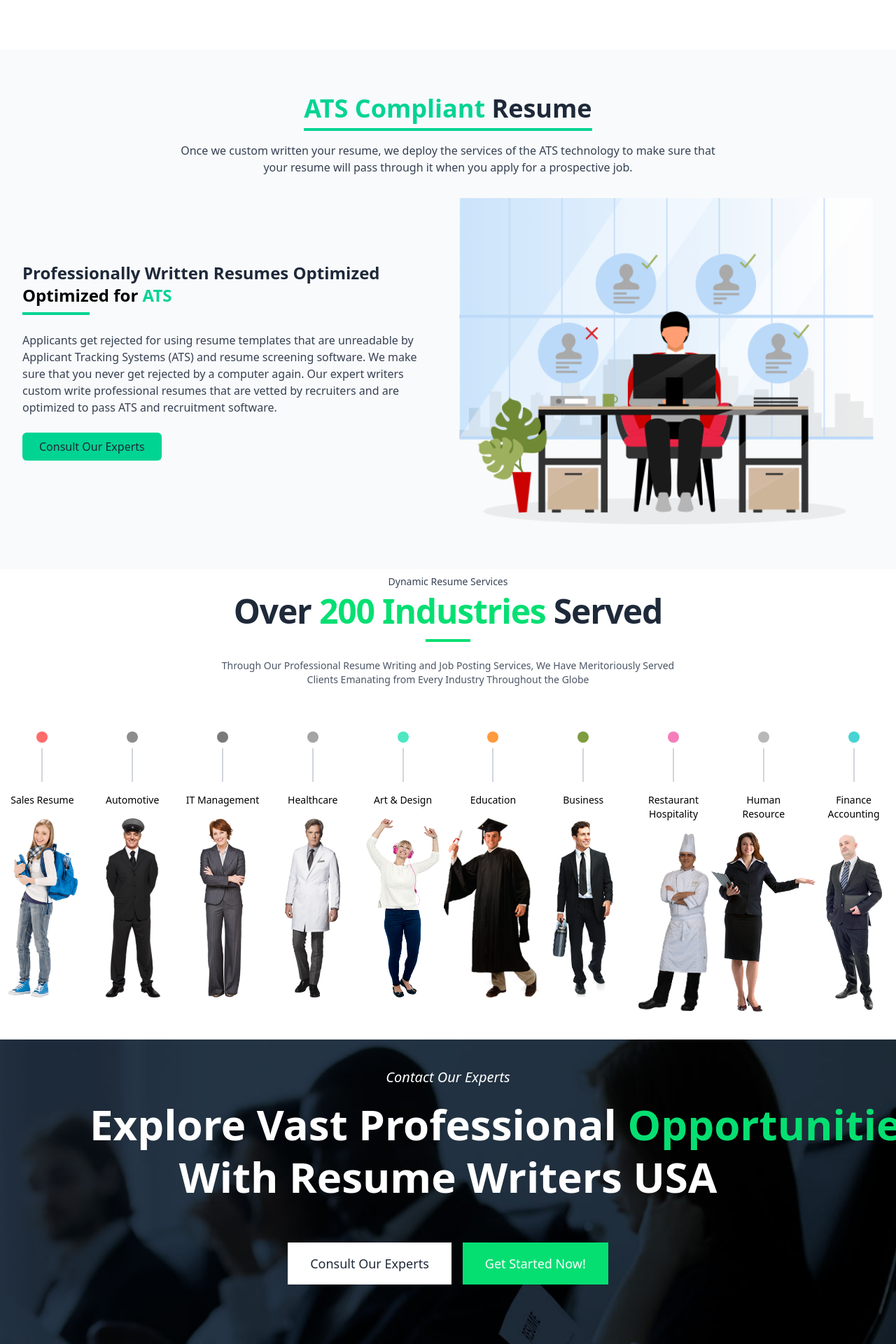
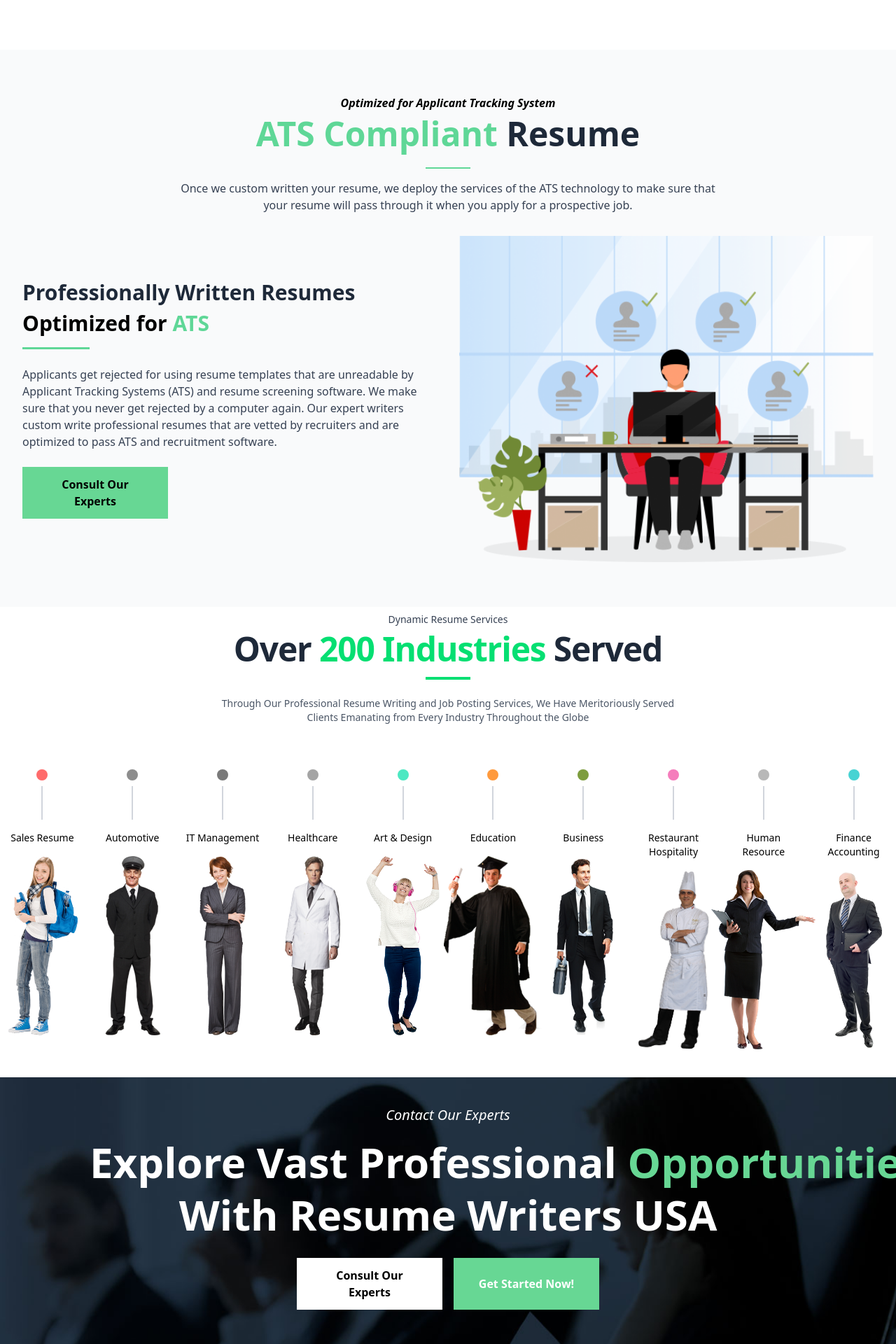
Before and after one commit to ribalarshad20/usa-resume-writers-1, a React (Vite) app: page / in a window 1280 px wide. Shown: the part 3540-5460 px from the top of the page at 70% size. Built offline with nearby package versions, Linux system fonts and the light colour scheme.

Commit message:
Updated the color combination

```diff
--- a/src/components/atoms/ATSResumeSection.tsx
+++ b/src/components/atoms/ATSResumeSection.tsx
@@ -1,7 +1,6 @@
 import React from "react";
 import resumeImage from "../../assets/optmz-img-01.png";
 interface ATSResumeSectionProps {
-  // Props can be added to make this component more dynamic
   consultButtonText?: string;
   headerText?: string;
   subHeaderText?: string;
@@ -11,26 +10,29 @@
 }
 
 const ATSResumeSection: React.FC<ATSResumeSectionProps> = ({
-  consultButtonText = "Consult Our Experts",
   headerText = "ATS Compliant Resume",
-  //   subHeaderText = "Optimized for Applicant Tracking System",
+
   descriptionText = "Once we custom written your resume, we deploy the services of the ATS technology to make sure that your resume will pass through it when you apply for a prospective job.",
-  subTitle = "Professionally Written Resumes Optimized for ATS",
+  subTitle = "Professionally Written Resumes",
   paragraphText = "Applicants get rejected for using resume templates that are unreadable by Applicant Tracking Systems (ATS) and resume screening software. We make sure that you never get rejected by a computer again. Our expert writers custom write professional resumes that are vetted by recruiters and are optimized to pass ATS and recruitment software.",
 }) => {
   return (
     <div className="w-full bg-gray-50 py-8 md:py-16">
       <div className="container mx-auto px-4 md:px-8 max-w-7xl">
         <div className="text-center mb-8">
-          <div className="inline-block">
-            <h1 className="text-2xl md:text-4xl font-bold">
-              <span className="text-emerald-400">
+          <div className="flex flex-col items-center text-center">
+            <p className="italic font-semibold text-black mb-2">
+              Optimized for Applicant Tracking System
+            </p>
+            <h1 className="text-4xl md:text-5xl font-bold">
+              <span className="text-[#5FD797]">
                 {headerText.split(" ")[0]} {headerText.split(" ")[1]}
               </span>
               <span className="text-gray-800"> {headerText.split(" ")[2]}</span>
             </h1>
-            <div className="h-1 w-full mt-2 bg-emerald-400"></div>
+            <div className="h-[2px] w-16 mt-6 bg-[#5FD797]"></div>
           </div>
+
           <p className="text-gray-700 mt-4 max-w-3xl mx-auto text-sm md:text-base">
             {descriptionText}
           </p>
@@ -39,13 +41,13 @@
         <div className="flex flex-col md:flex-row items-center justify-between gap-8">
           <div className="w-full md:w-1/2 space-y-6">
             <div>
-              <h2 className="text-xl md:text-2xl font-bold text-gray-800">
+              <h2 className="text-xl md:text-3xl font-bold text-gray-800">
                 {subTitle.split("for")[0]}
               </h2>
-              <h2 className="text-xl md:text-2xl font-bold">
-                Optimized for <span className="text-emerald-400">ATS</span>
+              <h2 className="text-xl md:text-3xl font-bold mt-2 mb-2">
+                Optimized for <span className="text-[#5FD797]">ATS</span>
               </h2>
-              <div className="h-1 w-24 mt-2 bg-emerald-400"></div>
+              <div className="h-[3px] w-24 mt-4 bg-[#5FD797]"></div>
             </div>
 
             <p className="text-sm md:text-base text-gray-700">
@@ -53,8 +55,8 @@
             </p>
 
             <div>
-              <button className="bg-emerald-400 hover:bg-emerald-500 text-gray-800 font-medium py-2 px-6 rounded-md transition duration-300">
-                {consultButtonText}
+              <button className="w-52 px-6 py-3 font-semibold bg-[#67D794] border border-transparent hover:text-black hover:bg-transparent hover:border-[#67D794] text-black transition-colors duration-200">
+                Consult Our Experts
               </button>
             </div>
           </div>
--- a/src/components/atoms/CareerServicesSection.tsx
+++ b/src/components/atoms/CareerServicesSection.tsx
@@ -1,6 +1,6 @@
 import { MoveRight } from "lucide-react";
 import React, { useRef, useState, useEffect } from "react";
-
+import ResumeForm, { FormData } from "./ResumeForm";
 // Define types for the service item
 interface ServiceItem {
   title: string;
@@ -13,6 +13,13 @@
 }
 
 const CareerServices: React.FC<CareerServicesProps> = ({ services }) => {
+  const [showResumeForm, setShowResumeForm] = useState(false);
+
+  const handleFormSubmit = (formData: FormData) => {
+    console.log("Form submitted:", formData);
+    setShowResumeForm(false);
+  };
+
   const sliderRef = useRef<HTMLDivElement>(null);
   const [isDragging, setIsDragging] = useState(false);
   const [startX, setStartX] = useState(0);
@@ -155,6 +162,7 @@
   }, [isDragging]);
 
   return (
+    <>
       <div className="relative z-10 w-full max-w-full md:max-w-7xl mx-auto px-4 sm:px-6 lg:px-8 pt-16 md:pt-24 pb-8 md:pb-12">
         <div className="mb-8 md:mb-12">
           <p className="text-gray-800 italic font-medium mb-2 text-sm sm:text-base">
@@ -173,7 +181,10 @@
               <button className="w-full xs:w-auto sm:w-auto md:w-48 px-2 py-2 md:py-3 text-xs sm:text-sm font-semibold bg-[#22303F] border border-transparent hover:text-black hover:bg-transparent hover:border-[#22303F] text-white transition-colors duration-200">
                 Consult our Experts
               </button>
-            <button className="w-full xs:w-auto sm:w-auto md:w-48 px-2 py-2 md:py-3 text-xs sm:text-sm font-semibold bg-[#67D794] border border-transparent hover:text-black hover:bg-transparent hover:border-[#67D794] text-black transition-colors duration-200">
+              <button
+                className="w-52 px-6 py-3 font-semibold bg-[#67D794] border border-transparent hover:text-black hover:bg-transparent hover:border-[#67D794] text-white transition-colors duration-200"
+                onClick={() => setShowResumeForm(true)}
+              >
                 Get Started Now!
               </button>
             </div>
@@ -255,6 +266,17 @@
         }
       `}</style>
       </div>
+      {showResumeForm && (
+        <div className="fixed inset-0  bg-opacity-30 backdrop-brightness-30 flex justify-center items-center z-50">
+          <div className="bg-white rounded-lg overflow-hidden max-w-4xl w-full mx-4">
+            <ResumeForm
+              onSubmit={handleFormSubmit}
+              onClose={() => setShowResumeForm(false)}
+            />
+          </div>
+        </div>
+      )}
+    </>
   );
 };
 
--- a/src/components/atoms/HeroSectionMain.tsx
+++ b/src/components/atoms/HeroSectionMain.tsx
@@ -1,5 +1,6 @@
-import React from "react";
+import React, { useState } from "react";
 import bgImage from "../../assets/bg-cta.jpg";
+import ResumeForm, { FormData } from "./ResumeForm";
 
 interface HeroSectionProps {
   title: string;
@@ -15,12 +16,15 @@
   title,
   highlightedText,
   subtitle,
-  primaryButtonText,
-  secondaryButtonText,
-  onPrimaryClick,
-  onSecondaryClick,
 }) => {
+  const [showResumeForm, setShowResumeForm] = useState(false);
+
+  const handleFormSubmit = (formData: FormData) => {
+    console.log("Form submitted:", formData);
+    setShowResumeForm(false);
+  };
   return (
+    <>
       <div
         className="relative w-full text-white overflow-hidden bg-cover bg-center bg-no-repeat"
         style={{
@@ -32,27 +36,35 @@
           <p className="text-lg md:text-xl mb-4 italic">Contact Our Experts</p>
           <h1 className="text-4xl md:text-5xl lg:text-6xl font-bold mb-6 leading-tight max-w-full sm:max-w-5xl">
             <span className="whitespace-normal sm:whitespace-nowrap">
-            {title} <span className="text-green-400">{highlightedText}</span>
+              {title} <span className="text-[#67D794]">{highlightedText}</span>
             </span>
             <br />
             <span>{subtitle}</span>
           </h1>
-        <div className="flex flex-col sm:flex-row gap-4 mt-8">
-          <button
-            onClick={onSecondaryClick}
-            className="px-8 py-4 bg-white text-gray-800 font-medium text-lg hover:bg-gray-100 transition duration-300"
-          >
-            {secondaryButtonText}
+          <div className="flex flex-col sm:flex-row gap-4">
+            <button className="w-52 px-6 py-3 font-semibold bg-white text-black border border-transparent hover:bg-transparent hover:text-white hover:border-white transition-colors duration-200">
+              Consult Our Experts
             </button>
             <button
-            onClick={onPrimaryClick}
-            className="px-8 py-4 bg-green-400 text-white font-medium text-lg hover:bg-green-500 transition duration-300"
+              className="w-52 px-6 py-3 font-semibold bg-[#67D794] border border-transparent hover:text-white hover:bg-transparent hover:border-[#67D794] text-white transition-colors duration-200"
+              onClick={() => setShowResumeForm(true)}
             >
-            {primaryButtonText}
+              Get Started Now!
             </button>
           </div>
         </div>
       </div>
+      {showResumeForm && (
+        <div className="fixed inset-0  bg-opacity-30 backdrop-brightness-30 flex justify-center items-center z-50">
+          <div className="bg-white rounded-lg overflow-hidden max-w-4xl w-full mx-4">
+            <ResumeForm
+              onSubmit={handleFormSubmit}
+              onClose={() => setShowResumeForm(false)}
+            />
+          </div>
+        </div>
+      )}
+    </>
   );
 };
 
--- a/src/components/atoms/WhyChooseUs.tsx
+++ b/src/components/atoms/WhyChooseUs.tsx
@@ -1,5 +1,5 @@
-import React from "react";
-
+import React, { useState } from "react";
+import ResumeForm, { FormData } from "./ResumeForm";
 interface FeatureItem {
   icon: React.ReactNode;
   title: string;
@@ -15,6 +15,12 @@
 const WhyChooseUs: React.FC<ResumeWritersSectionProps> = ({
   statistics = { applicantsHelped: 500000, interviewMultiplier: 3 },
 }) => {
+  const [showResumeForm, setShowResumeForm] = useState(false);
+
+  const handleFormSubmit = (formData: FormData) => {
+    console.log("Form submitted:", formData);
+    setShowResumeForm(false);
+  };
   const featureItems: FeatureItem[] = [
     {
       icon: (
@@ -134,6 +140,7 @@
   ];
 
   return (
+    <>
       <div className="relative z-10 max-w-7xl mx-auto px-4 sm:px-6 lg:px-8 py-12">
         <div className="relative z-10 max-w-7xl mx-auto py-12">
           {/* Why Choose Us */}
@@ -159,12 +166,13 @@
 
             <div className="mt-6 md:mt-0 md:max-w-lg lg:max-w-xl">
               <p className="text-sm md:text-base text-gray-700">
-              No matter which career, industry, or position you seek, our career
-              coaching experts and PARWCC certified writers know how to show
-              your value and impact so employers see you as the top candidate.
-              With professional resume writing services, we have helped more
-              than {statistics.applicantsHelped.toLocaleString()} applicants
-              secure {statistics.interviewMultiplier}x more job interviews.
+                No matter which career, industry, or position you seek, our
+                career coaching experts and PARWCC certified writers know how to
+                show your value and impact so employers see you as the top
+                candidate. With professional resume writing services, we have
+                helped more than {statistics.applicantsHelped.toLocaleString()}{" "}
+                applicants secure {statistics.interviewMultiplier}x more job
+                interviews.
               </p>
             </div>
           </div>
@@ -190,12 +198,26 @@
 
           {/* CTA Button */}
           <div className="mt-12 flex justify-center">
-          <button className="ml-4 px-6 py-3 font-semibold bg-[#67D794] border border-transparent hover:bg-white hover:border-[#67D794] text-black transition-colors duration-200">
+            <button
+              className="ml-4 px-6 py-3 font-semibold bg-[#67D794] border border-transparent hover:bg-white hover:border-[#67D794] text-black transition-colors duration-200"
+              onClick={() => setShowResumeForm(true)}
+            >
               Get Your Resume Today!
             </button>
           </div>
         </div>
       </div>
+      {showResumeForm && (
+        <div className="fixed inset-0  bg-opacity-30 backdrop-brightness-30 flex justify-center items-center z-50">
+          <div className="bg-white rounded-lg overflow-hidden max-w-4xl w-full mx-4">
+            <ResumeForm
+              onSubmit={handleFormSubmit}
+              onClose={() => setShowResumeForm(false)}
+            />
+          </div>
+        </div>
+      )}
+    </>
   );
 };
 
```
Lines whose indentation alone changed are shown as unchanged.
